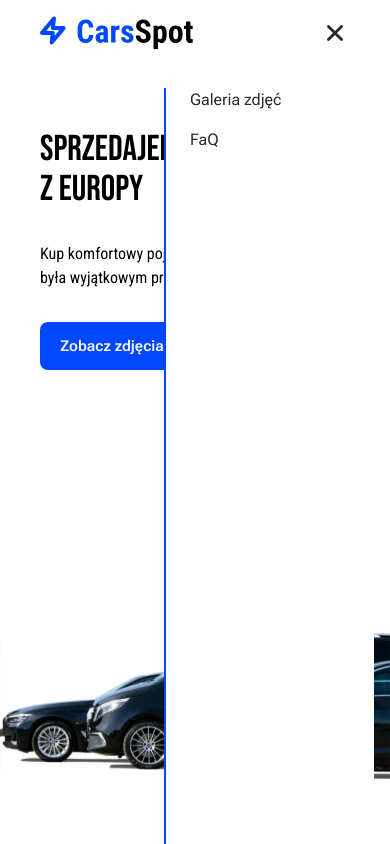
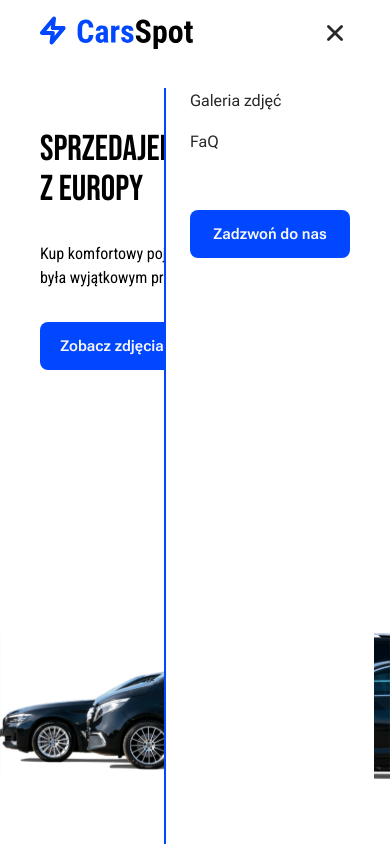
Before and after one commit to Slowikxx/cars_spot_recruitment, a React (Vite) app: page / in a window 390 px wide. Both pictures are taken after a click on the icon 335 px from the left and 33 px from the top of the page. Shown: the top 844 px of the page. Built offline with nearby package versions, Linux system fonts and the light colour scheme.

Commit message:
- added some visual effects - added top border to the footer - made responsive navigation work - added hero background

```diff
--- a/src/components/Footer.tsx
+++ b/src/components/Footer.tsx
@@ -1,6 +1,6 @@
 const Footer = () => {
 	return (
-		<footer className="bg-gray-200 flex flex-row justify-between w-full h-16 items-center sm:px-24 px-6 ">
+		<footer className="bg-gray-200 flex flex-row justify-between w-full h-16 items-center sm:px-24 px-6 border-t border-white">
 			<a
 				href="#"
 				onClick={(e) => {
--- a/src/components/HeroSection.tsx
+++ b/src/components/HeroSection.tsx
@@ -1,5 +1,5 @@
 import CustomButton from './CustomButton';
-import { hero, shadow } from '../assets';
+import { hero, shadow, heroBackground } from '../assets';
 
 const HeroSection = () => {
 	return (
@@ -25,7 +25,11 @@ const HeroSection = () => {
 			</div>
 
 			<div>
-				{/* <img src={heroBackground} alt="strokes-hero-background" /> */}
+				<img
+					src={heroBackground}
+					alt="strokes-hero-background"
+					className="lg:block hidden absolute right-40 top-0 -z-10"
+				/>
 				<img
 					src={hero}
 					alt="three-cars-hero-img"
--- a/src/components/Information.tsx
+++ b/src/components/Information.tsx
@@ -8,39 +8,43 @@ const Information = () => {
 		>
 			<div className="flex flex-col md:max-w-[580px] max-w-[500px] gap-4">
 				<h1 className="font-bebasNeue font-normal text-2xl text-white">
-					ID NOSTRUD ENIM ESSE CONSECTETUR IN EU MOLLIT FUGIAT AUTE. VELIT NULLA
-					COMMODO.
+					Id nostrud enim esse consectetur in eu mollit fugiat aute. Velit nulla
+					commodo.
 				</h1>
 
 				<p className="font-robotoCondensed text-normal text-sm text-white">
-					Mauris varius ipsum mauris, retrum lobortis magna efficitur a. Donec
+					Mauris varius ipsum mauris, rutrum lobortis magna efficitur a. Donec
 					egestas, nisl vehicula feugiat ornare, diam turpis efficitur mi, ac
 					venenatis eros ipsum ac arcu. Vestibulum et [...]
 				</p>
 
-				<button className="flex flex-row items-center gap-2 border-b-2 border-white w-14 pb-2">
+				<button className="relative border-b-2 border-white w-14 pb-2 transform transition-transform duration-300 hover:translate-y-[6px]">
+					<div className="flex flex-row items-center gap-2 transform transition-transform duration-300 hover:translate-y-[-8px] hover:scale-110">
 						<p className="font-robotoCondensed text-normal text-sm text-white">
 							Rozwiń
 						</p>
 						<FaArrowDown className="text-sm text-white" />
+					</div>
 				</button>
 			</div>
 			<div className="flex flex-col md:max-w-[580px] max-w-[500px] gap-4">
 				<h1 className="font-bebasNeue font-normal text-2xl text-white">
-					ID NOSTRUD ENIM ESSE CONSECTETUR IN EU MOLLIT FUGIAT AUTE. VELIT NULLA
-					COMMODO.
+					Id nostrud enim esse consectetur in eu mollit fugiat aute. Velit nulla
+					commodo.
 				</h1>
 
 				<p className="font-robotoCondensed text-normal text-sm text-white">
-					Mauris varius ipsum mauris, retrum lobortis magna efficitur a. Donec
+					Mauris varius ipsum mauris, rutrum lobortis magna efficitur a. Donec
 					egestas, nisl vehicula feugiat ornare, diam turpis efficitur mi, ac
 					venenatis eros ipsum ac arcu. Vestibulum et [...]
 				</p>
-				<button className="flex flex-row items-center gap-2 border-b-2 border-white w-14 pb-2">
+				<button className="relative border-b-2 border-white w-14 pb-2 transform transition-transform duration-300 hover:translate-y-[6px]">
+					<div className="flex flex-row items-center gap-2 transform transition-transform duration-300 hover:translate-y-[-8px] hover:scale-110">
 						<p className="font-robotoCondensed text-normal text-sm text-white">
 							Rozwiń
 						</p>
 						<FaArrowDown className="text-sm text-white" />
+					</div>
 				</button>
 			</div>
 		</div>
--- a/src/components/Navigation.tsx
+++ b/src/components/Navigation.tsx
@@ -24,7 +24,7 @@ const Navigation = () => {
 						e.preventDefault();
 						window.scrollTo({ top: window.innerHeight, behavior: 'smooth' });
 					}}
-					className="font-robotoFlex font-normal leading-6 text-gray-200 cursor-pointer"
+					className="font-robotoFlex font-normal leading-6 text-gray-200 cursor-pointer hover:text-dark-blue hover:opacity-80"
 				>
 					Galeria zdjęć
 				</a>
@@ -37,7 +37,7 @@ const Navigation = () => {
 							behavior: 'smooth',
 						});
 					}}
-					className="font-robotoFlex font-normal leading-6 text-gray-200 cursor-pointer"
+					className="font-robotoFlex font-normal leading-6 text-gray-200 cursor-pointer hover:text-dark-blue hover:opacity-80"
 				>
 					FaQ
 				</a>
@@ -64,17 +64,43 @@ const Navigation = () => {
 			{menuOpened && (
 				<div className="sm:hidden flex absolute top-20 right-0 mx-4 my-2 min-w-28 border-l-2 border-dark-blue max-h-full px-6 flex-col z-10 bg-white h-full">
 					<ul className="list-none flex flex-col flex-1 gap-4">
-						<li className="font-robotoFlex font-normal leading-6 text-gray-200 cursor-pointer">
-							Galeria zdjęć
+						<li>
+							<a
+								href="#gallery"
+								onClick={(e) => {
+									e.preventDefault();
+									setMenuOpened(false);
+									window.scrollTo({
+										top: window.innerHeight,
+										behavior: 'smooth',
+									});
+								}}
+								className="font-robotoFlex font-normal leading-6 text-gray-200 cursor-pointer hover:text-dark-blue hover:opacity-80"
+							>
+								Galeria zdjęć
+							</a>
 						</li>
-						<li className="font-robotoFlex font-normal leading-6 text-gray-200 cursor-pointer">
-							FaQ
+						<li>
+							<a
+								href="#faq"
+								onClick={(e) => {
+									e.preventDefault();
+									setMenuOpened(false);
+									window.scrollTo({
+										top: window.innerHeight * 2,
+										behavior: 'smooth',
+									});
+								}}
+								className="font-robotoFlex font-normal leading-6 text-gray-200 cursor-pointer hover:text-dark-blue hover:opacity-80"
+							>
+								FaQ
+							</a>
 						</li>
+						<CustomButton
+							btnText="Zadzwoń do nas"
+							additionalStyles="w-40 h-12 bg-dark-blue text-white-100 hover:opacity-80 mt-10"
+						/>
 					</ul>
-					<CustomButton
-						btnText="Zadzwoń do nas"
-						additionalStyles="w-40 h-12 bg-dark-blue text-white-100 hover:opacity-80"
-					/>
 				</div>
 			)}
 		</nav>
```
Also changed, not shown: src/assets/hero_background.svg. Lines whose indentation alone changed are shown as unchanged.
